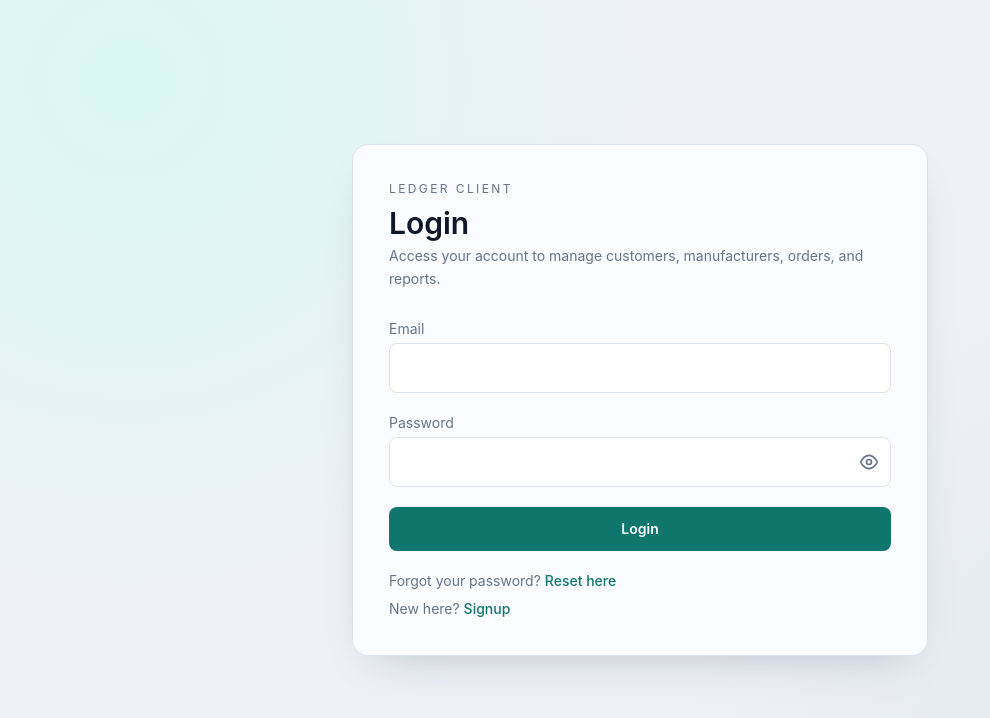
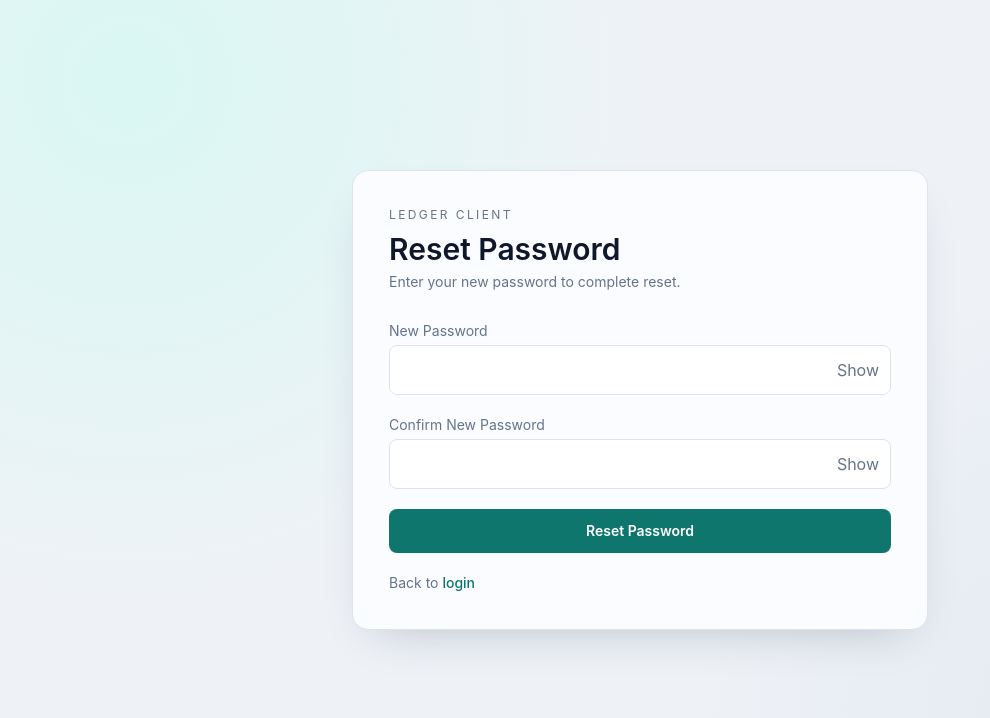
Before and after one commit to Anupmor1998/ledger-client, a React (Vite) app: page /reset-password in a window 1280 px wide. Before the commit this address led to /login. Shown: the top 718 px of the page, without its empty margins (0-990 px from the left). Built offline with nearby package versions, Linux system fonts and the light colour scheme.

Commit message:
added reset password

```diff
--- a/src/pages/ForgotPasswordPage.jsx
+++ b/src/pages/ForgotPasswordPage.jsx
@@ -8,7 +8,7 @@ import { forgotPassword } from "../lib/api";
 import { forgotPasswordSchema } from "../validation/authSchemas";
 
 function ForgotPasswordPage() {
-  const [status, setStatus] = useState({ error: "", token: "" });
+  const [status, setStatus] = useState({ error: "", success: "" });
   const {
     register,
     handleSubmit,
@@ -19,14 +19,15 @@ function ForgotPasswordPage() {
   });
 
   async function onSubmit(values) {
-    setStatus({ error: "", token: "" });
+    setStatus({ error: "", success: "" });
 
     try {
-      const result = await forgotPassword(values);
-      toast.success("Reset request sent successfully");
+      await forgotPassword(values);
+      const successMessage = "If the email exists, a reset link has been sent. Please check your inbox.";
+      toast.success(successMessage);
       setStatus({
         error: "",
-        token: result.resetToken || "",
+        success: successMessage,
       });
     } catch (error) {
       const message =
@@ -34,14 +35,14 @@ function ForgotPasswordPage() {
         error?.message ||
         "Unable to process reset request. Please try again.";
       toast.error(message);
-      setStatus({ error: message, token: "" });
+      setStatus({ error: message, success: "" });
     }
   }
 
   return (
     <AuthLayout
       title="Forgot Password"
-      subtitle="Request a reset token to securely update your password."
+      subtitle="Request a reset link to securely update your password."
     >
       <form onSubmit={handleSubmit(onSubmit)} className="space-y-5">
         <label className="block">
@@ -51,22 +52,16 @@ function ForgotPasswordPage() {
         </label>
 
         {status.error ? <p className="text-sm text-red-500">{status.error}</p> : null}
+        {status.success ? <p className="text-sm text-green-600">{status.success}</p> : null}
 
         <button
           type="submit"
           disabled={isSubmitting}
           className="primary-btn"
         >
-          {isSubmitting ? "Sending..." : "Send Reset Request"}
+          {isSubmitting ? "Sending..." : "Send Reset Link"}
         </button>
       </form>
-
-      {status.token ? (
-        <div className="mt-4 rounded-lg border border-border bg-surface p-3">
-          <p className="text-xs muted-text">Reset Token (dev mode from API):</p>
-          <p className="mt-1 break-all text-sm">{status.token}</p>
-        </div>
-      ) : null}
 
       <p className="mt-5 text-sm muted-text">
         Back to{" "}
--- /dev/null
+++ b/src/pages/ResetPasswordPage.jsx
@@ -0,0 +1,122 @@
+import { useState } from "react";
+import { yupResolver } from "@hookform/resolvers/yup";
+import { useForm } from "react-hook-form";
+import { Link, useNavigate, useSearchParams } from "react-router-dom";
+import { toast } from "react-toastify";
+import AuthLayout from "../components/AuthLayout";
+import { resetPassword } from "../lib/api";
+import { resetPasswordSchema } from "../validation/authSchemas";
+
+function ResetPasswordPage() {
+  const navigate = useNavigate();
+  const [searchParams] = useSearchParams();
+  const tokenFromQuery = searchParams.get("token") || "";
+  const [status, setStatus] = useState({ error: "" });
+  const [showPassword, setShowPassword] = useState(false);
+  const [showConfirmPassword, setShowConfirmPassword] = useState(false);
+
+  const {
+    register,
+    handleSubmit,
+    formState: { errors, isSubmitting },
+  } = useForm({
+    resolver: yupResolver(resetPasswordSchema),
+    defaultValues: {
+      password: "",
+      confirmPassword: "",
+    },
+  });
+
+  async function onSubmit(values) {
+    setStatus({ error: "" });
+
+    if (!tokenFromQuery) {
+      const message = "Reset token is missing or invalid.";
+      setStatus({ error: message });
+      toast.error(message);
+      return;
+    }
+
+    try {
+      await resetPassword({
+        token: tokenFromQuery,
+        newPassword: values.password,
+      });
+      toast.success("Password reset successful. Please login.");
+      navigate("/login");
+    } catch (error) {
+      const message =
+        error?.response?.data?.message ||
+        error?.message ||
+        "Unable to reset password. Please request a new reset link.";
+      toast.error(message);
+      setStatus({ error: message });
+    }
+  }
+
+  return (
+    <AuthLayout
+      title="Reset Password"
+      subtitle="Enter your new password to complete reset."
+    >
+      <form onSubmit={handleSubmit(onSubmit)} className="space-y-5">
+        <label className="block">
+          <span className="mb-1 block text-sm muted-text">New Password</span>
+          <div className="relative">
+            <input
+              className="form-input pr-12"
+              type={showPassword ? "text" : "password"}
+              {...register("password")}
+            />
+            <button
+              type="button"
+              onClick={() => setShowPassword((prev) => !prev)}
+              className="absolute right-3 top-1/2 -translate-y-1/2 muted-text"
+              aria-label={showPassword ? "Hide password" : "Show password"}
+            >
+              {showPassword ? "Hide" : "Show"}
+            </button>
+          </div>
+          {errors.password ? <p className="mt-1 text-sm text-red-500">{errors.password.message}</p> : null}
+        </label>
+
+        <label className="block">
+          <span className="mb-1 block text-sm muted-text">Confirm New Password</span>
+          <div className="relative">
+            <input
+              className="form-input pr-12"
+              type={showConfirmPassword ? "text" : "password"}
+              {...register("confirmPassword")}
+            />
+            <button
+              type="button"
+              onClick={() => setShowConfirmPassword((prev) => !prev)}
+              className="absolute right-3 top-1/2 -translate-y-1/2 muted-text"
+              aria-label={showConfirmPassword ? "Hide password" : "Show password"}
+            >
+              {showConfirmPassword ? "Hide" : "Show"}
+            </button>
+          </div>
+          {errors.confirmPassword ? (
+            <p className="mt-1 text-sm text-red-500">{errors.confirmPassword.message}</p>
+          ) : null}
+        </label>
+
+        {status.error ? <p className="text-sm text-red-500">{status.error}</p> : null}
+
+        <button type="submit" disabled={isSubmitting} className="primary-btn">
+          {isSubmitting ? "Resetting..." : "Reset Password"}
+        </button>
+      </form>
+
+      <p className="mt-5 text-sm muted-text">
+        Back to{" "}
+        <Link to="/login" className="text-link">
+          login
+        </Link>
+      </p>
+    </AuthLayout>
+  );
+}
+
+export default ResetPasswordPage;
--- a/src/routes/AppRoutes.jsx
+++ b/src/routes/AppRoutes.jsx
@@ -7,6 +7,7 @@ import LoginPage from "../pages/LoginPage";
 import ManufacturersPage from "../pages/ManufacturersPage";
 import OrdersPage from "../pages/OrdersPage";
 import QualityPage from "../pages/QualityPage";
+import ResetPasswordPage from "../pages/ResetPasswordPage";
 import ReportsPage from "../pages/ReportsPage";
 import SignupPage from "../pages/SignupPage";
 import ProtectedRoute from "./ProtectedRoute";
@@ -21,6 +22,10 @@ function AppRoutes({ dark, onToggleTheme }) {
         <Route
           path="/forgot-password"
           element={<ForgotPasswordPage dark={dark} onToggleTheme={onToggleTheme} />}
+        />
+        <Route
+          path="/reset-password"
+          element={<ResetPasswordPage dark={dark} onToggleTheme={onToggleTheme} />}
         />
       </Route>
 
--- a/src/validation/authSchemas.js
+++ b/src/validation/authSchemas.js
@@ -18,4 +18,15 @@ const forgotPasswordSchema = yup.object({
   email: yup.string().trim().email("Enter a valid email").required("Email is required"),
 });
 
-export { loginSchema, signupSchema, forgotPasswordSchema };
+const resetPasswordSchema = yup.object({
+  password: yup
+    .string()
+    .min(8, "Password must be at least 8 characters")
+    .required("New password is required"),
+  confirmPassword: yup
+    .string()
+    .oneOf([yup.ref("password")], "Passwords must match")
+    .required("Confirm password is required"),
+});
+
+export { loginSchema, signupSchema, forgotPasswordSchema, resetPasswordSchema };
```
Also changed, not shown: src/lib/api.js.
